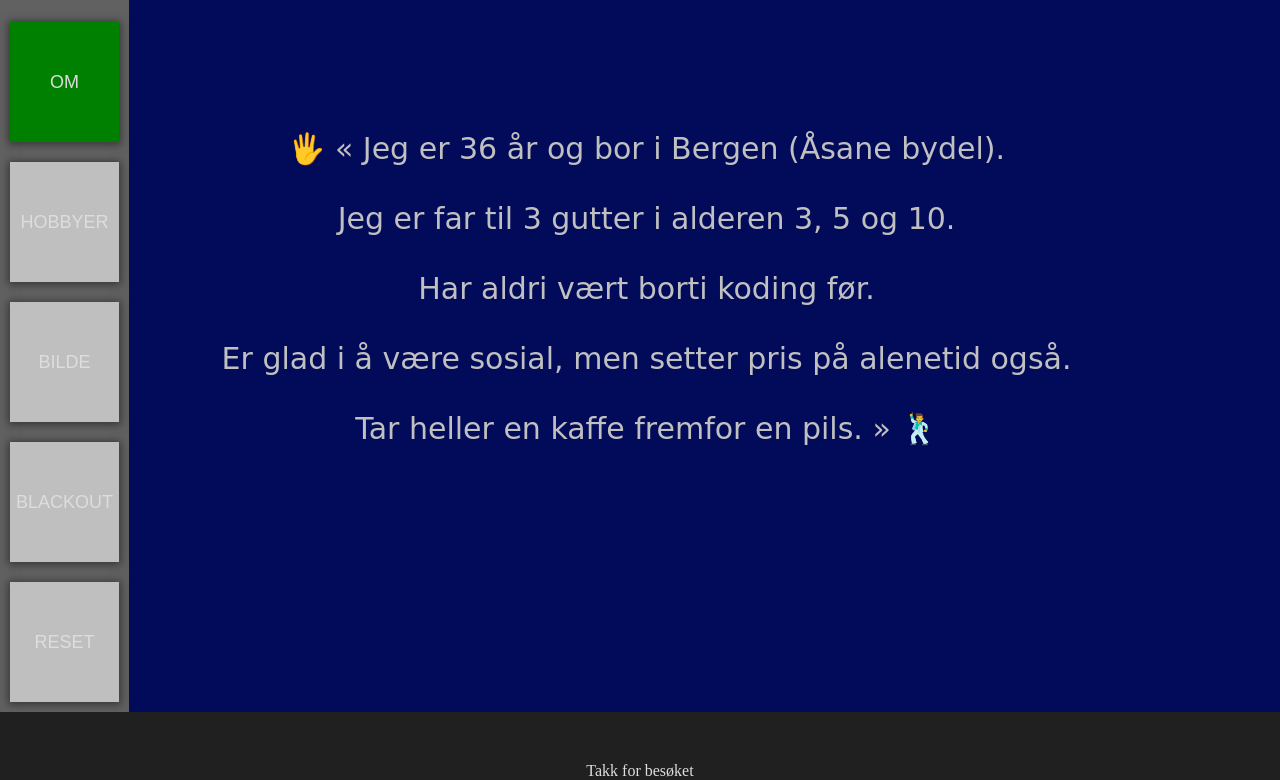
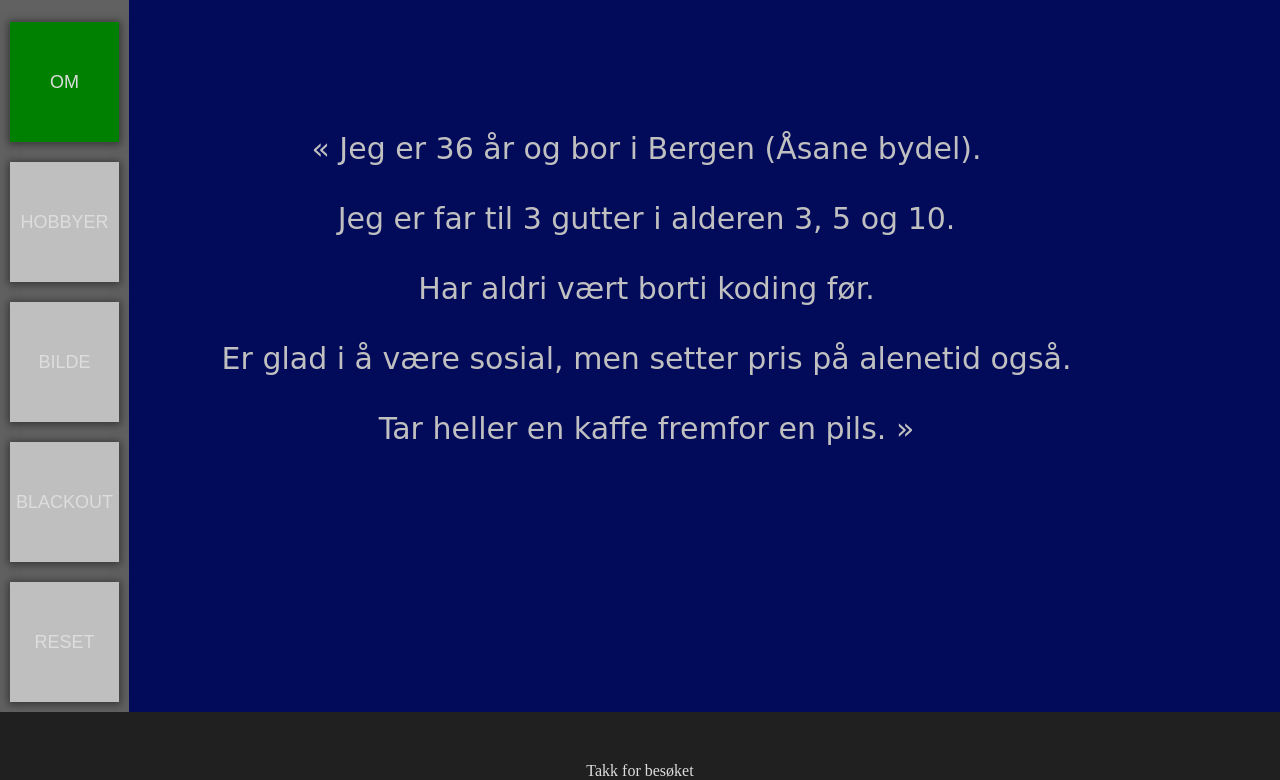
Before and after one commit to TM-sha/GetAcademy, a plain HTML site: page Hjemmeside/index.html in a window 1280 px wide. Both pictures are taken after a click on the button "OM". Shown: the part 66-846 px from the top of the page. Drawn offline with Linux system fonts and the light colour scheme.

Commit message:
favicon gone

```diff
--- a/Hjemmeside/hjemmeside.js
+++ b/Hjemmeside/hjemmeside.js
@@ -6,10 +6,10 @@ function showInfo() {
     document.getElementById("resetMain").innerHTML = '';
 
     document.getElementById("aboutMe").innerHTML = `
-    <p>&#128400; &laquo;  Jeg er 36 år og bor i Bergen (Åsane bydel).<br><br> Jeg er far til 3 gutter i alderen 3, 5 og 10.
+    <p> &laquo; Jeg er 36 år og bor i Bergen (Åsane bydel).<br><br> Jeg er far til 3 gutter i alderen 3, 5 og 10.
     <br><br> Har aldri vært borti koding før.<br><br> Er glad i å være sosial,
        men setter pris på alenetid også.<br><br>
-       Tar heller en kaffe fremfor en pils. &raquo; &#128378;</p> `
+       Tar heller en kaffe fremfor en pils. &raquo; </p> `
 
     document.getElementById("hobby").style.display = 'none';
     document.getElementById("mainColor").style.backgroundColor = 'rgb(2, 10, 90)';
--- a/Hjemmeside/index.html
+++ b/Hjemmeside/index.html
@@ -6,7 +6,6 @@
     <meta name="viewport" content="width=device-width, initial-scale=1.0">
     <title>Nettside (oppgave)</title>
     <link rel="stylesheet" href="style.css">
-    <link rel="icon" type="image/x-icon" href="/images/favicon.ico">
     <!--OBS ikke mobilvennlig for øyeblikket-->
 
 </head>
```
